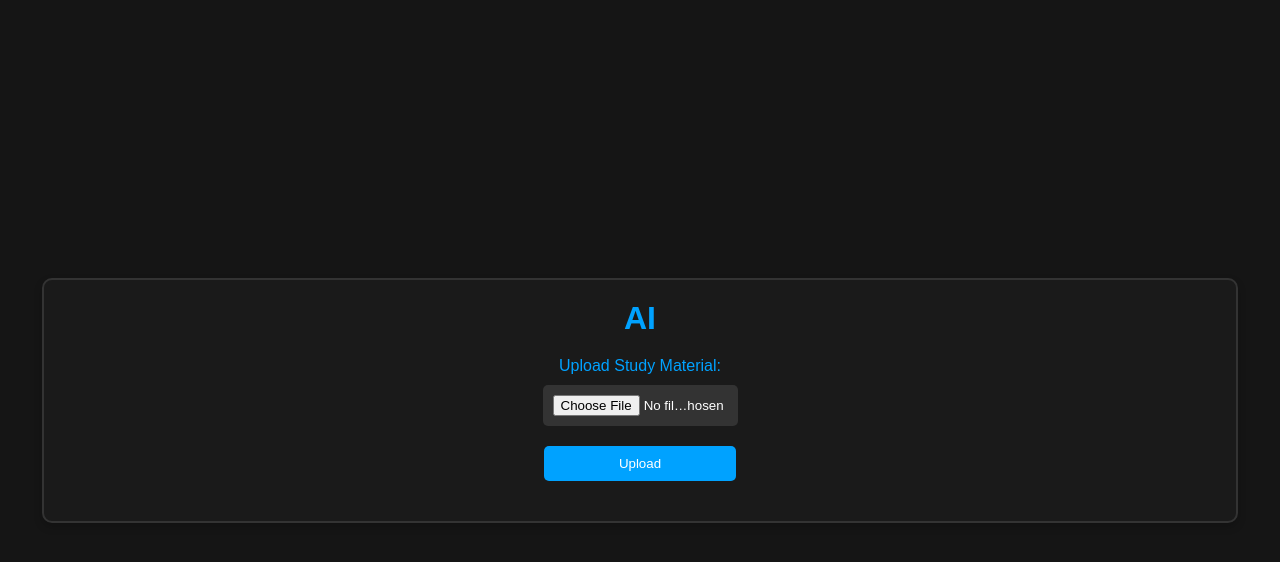
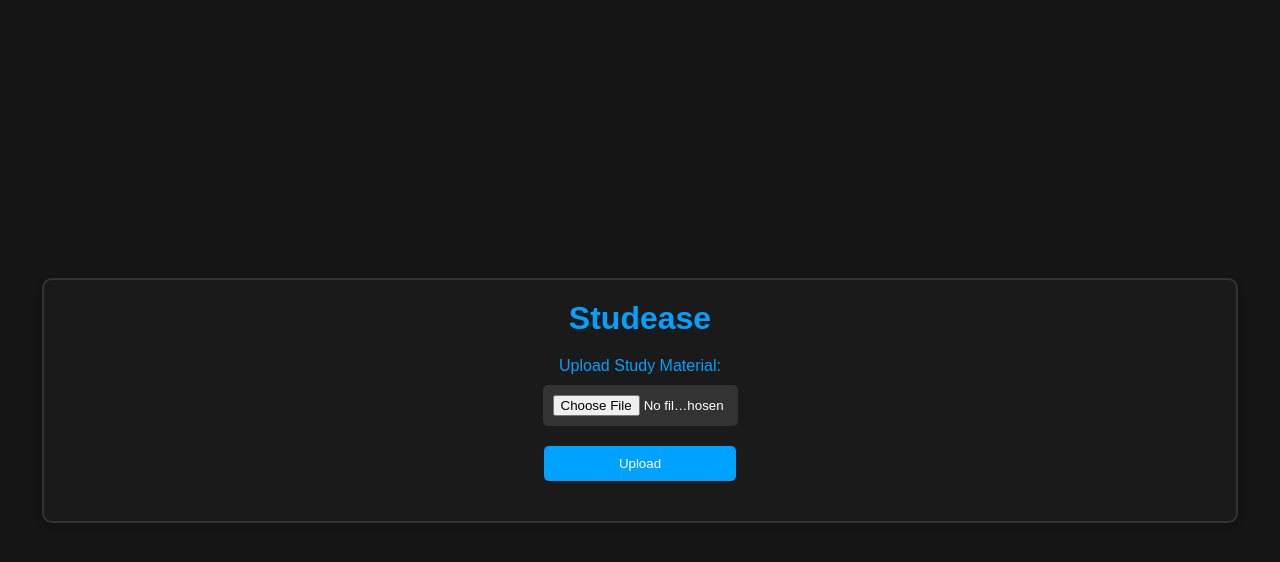
Before and after one commit to aidilnajmir/StudyGuideAI, a Django app: page / in a window 1280 px wide. Shown: the top 562 px of the page. Run offline with Django 4.2, Linux system fonts and the light colour scheme.

Commit message:
Update upload_form.html

```diff
--- a/StudyGuideAI/templates/studyguideai/upload_form.html
+++ b/StudyGuideAI/templates/studyguideai/upload_form.html
@@ -78,7 +78,7 @@
 </head>
 <body>
     <div class="container">
-        <h1>AI</h1>
+        <h1>Studease</h1>
         <form method="post" enctype="multipart/form-data">
             {% csrf_token %}
             <label for="file">Upload Study Material:</label>
```
